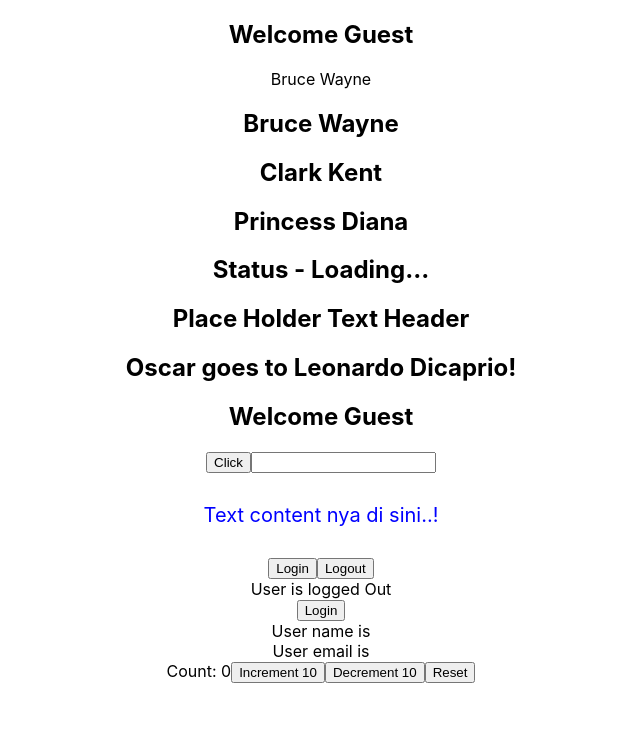
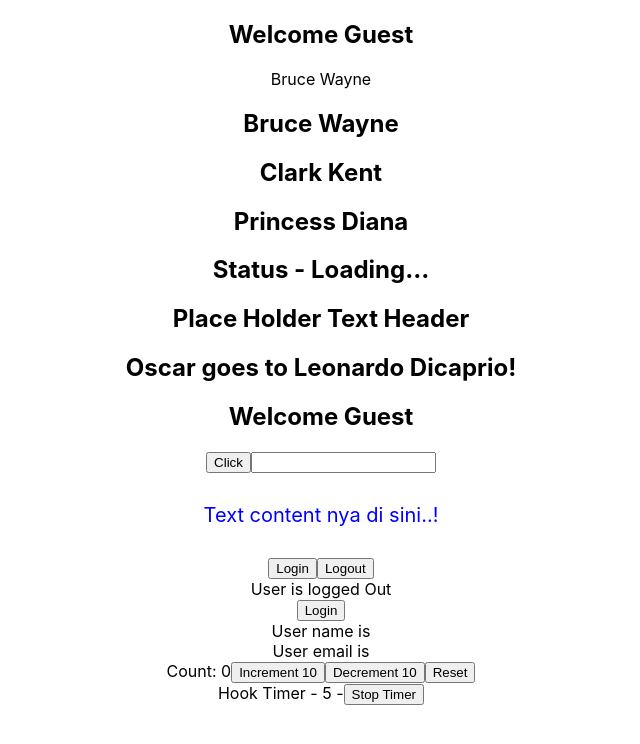
Before and after one commit to Qmun14/react-typescript, a React (Create React App) app: page / in a window 1280 px wide. Shown: the top 744 px of the page, without its empty margins (319-959 px from the left). Built offline with nearby package versions, Linux system fonts and the light colour scheme.

Commit message:
Impelementasi TypeScript pada useRef Hook dengan kasus DOM element read-only dan Mutable value ref

```diff
--- a/src/App.tsx
+++ b/src/App.tsx
@@ -8,6 +8,7 @@ import { Oscar } from './components/Oscar';
 import { Person } from './components/Person';
 import { PersonList } from './components/PersonList';
 import { Status } from './components/Status';
+import { MutableRef } from './components/ref/MutableRef';
 import { Counter } from './components/state/Counter';
 import { LoggedIn } from './components/state/LoggedIn';
 import { User } from './components/state/User';
@@ -54,6 +55,7 @@ function App() {
       <LoggedIn />
       <User />
       <Counter />
+      <MutableRef />
     </div>
   );
 }
--- /dev/null
+++ b/src/components/ref/MutableRef.tsx
@@ -0,0 +1,27 @@
+import { useEffect, useRef, useState } from 'react'
+
+export const MutableRef = () => {
+  const [timer, setTimer] = useState(0);
+  const intervalRef = useRef<number | null>(null);
+
+  const stopTimer = () => {
+    if (intervalRef.current) window.clearInterval(intervalRef.current)
+  }
+
+  useEffect(() => {
+    intervalRef.current = window.setInterval(() => {
+      setTimer(timer => timer + 1);
+    }, 1000)
+    return () => {
+      stopTimer()
+    }
+  }, [])
+
+
+  return (
+    <div>
+      Hook Timer - {timer} -
+      <button onClick={() => stopTimer()}>Stop Timer</button>
+    </div>
+  )
+}
```
Also changed, not shown: src/components/ref/DomRef.tsx (added, +17 -0 lines).
